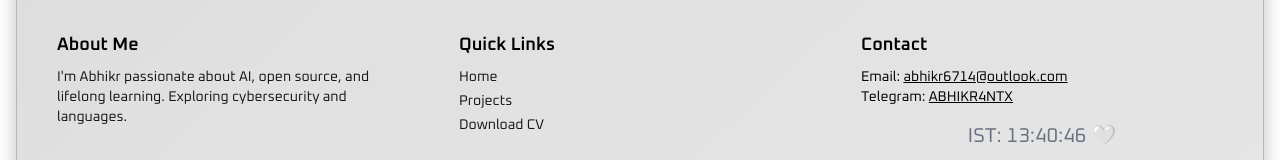
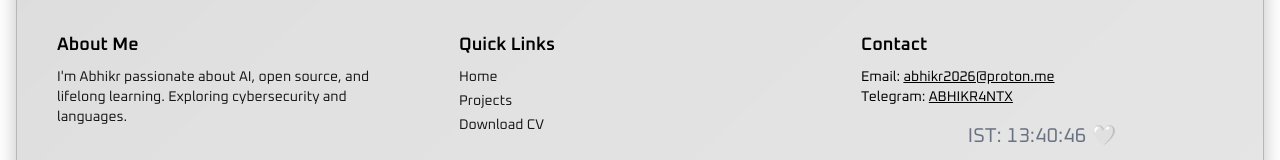
Before and after one commit to 0xabhikr/str, a Next.js app: page / in a window 1280 px wide. Shown: the part 1046-1206 px from the top of the page. Built offline with nearby package versions, Linux system fonts and the light colour scheme.

Commit message:
updated my email

```diff
--- a/app/cybernote/page.tsx
+++ b/app/cybernote/page.tsx
@@ -42,7 +42,7 @@ export default function AboutPage() {
           </div>
           <div>
             <h3 className="text-lg font-semibold mb-2">Contact</h3>
-            <p className="">Email: <a href="mailto:abhikr6714@outlook.com" className="underline">abhikr6714@outlook.com</a></p>
+            <p className="">Email: <a href="mailto:abhikr2026@proton.me" className="underline">abhikr2026@proton.me</a></p>
             <p className="">Telegram: <a href="https://t.me/AbhikrX" className="underline">AbhikrX</a></p>
             <div className="mt-2">
               <ISTClock></ISTClock>
@@ -57,7 +57,7 @@ export default function AboutPage() {
             <a href="https://t.me/AbhikrX" target="_blank" aria-label="Telegram"><FontAwesomeIcon icon={faTelegram} /></a>
             <a href="https://www.linkedin.com/in/0xabhikr" target="_blank" aria-label="LinkedIn"><FontAwesomeIcon icon={faLinkedin} /></a>
             <a href="https://x.com/Abhikr_X" target="_blank" aria-label="X"><FontAwesomeIcon icon={faXTwitter} /></a>
-            <a href="mailto:abhikr6714@outlook.com" target="_blank" aria-label="Email"><FontAwesomeIcon icon={faEnvelope} /></a>
+            <a href="mailto:abhikr2026@proton.me" target="_blank" aria-label="Email"><FontAwesomeIcon icon={faEnvelope} /></a>
           </div>
         </div>
       </Card>
--- a/app/friends/page.tsx
+++ b/app/friends/page.tsx
@@ -56,7 +56,7 @@ export default function FriendsPage() {
           </div>
           <div>
             <h3 className="text-lg font-semibold mb-2">Contact</h3>
-            <p className="">Email: <a href="mailto:abhikr6714@outlook.com" className="underline">abhikr6714@outlook.com</a></p>
+            <p className="">Email: <a href="mailto:abhikr2026@proton.me" className="underline">abhikr2026@proton.me</a></p>
             <p className="">Telegram: <a href="https://t.me/AbhikrX" className="underline">AbhikrX</a></p>
             <div className="mt-2">
               <ISTClock></ISTClock>
@@ -71,7 +71,7 @@ export default function FriendsPage() {
             <a href="https://t.me/AbhikrX" target="_blank" aria-label="Telegram"><FontAwesomeIcon icon={faTelegram} /></a>
             <a href="https://www.linkedin.com/in/0xabhikr" target="_blank" aria-label="LinkedIn"><FontAwesomeIcon icon={faLinkedin} /></a>
             <a href="https://x.com/Abhikr_X" target="_blank" aria-label="X"><FontAwesomeIcon icon={faXTwitter} /></a>
-            <a href="mailto:abhikr6714@outlook.com" target="_blank" aria-label="Email"><FontAwesomeIcon icon={faEnvelope} /></a>
+            <a href="mailto:abhikr2026@proton.me" target="_blank" aria-label="Email"><FontAwesomeIcon icon={faEnvelope} /></a>
           </div>
         </div>
       </Card>
--- a/app/page.tsx
+++ b/app/page.tsx
@@ -64,7 +64,7 @@ export default function HomePage() {
             <a href="https://github.com/0xabhikr" target="_blank"><FontAwesomeIcon icon={faGithub} /></a>
             <a href="https://t.me/ABHIKR4NTX" target="_blank"><FontAwesomeIcon icon={faTelegram} /></a>
             <a href="https://x.com/Abhikr_X" target="_blank"><FontAwesomeIcon icon={faXTwitter} /></a>
-            <a href="mailto:abhikr6714@outlook.com"><FontAwesomeIcon icon={faEnvelope} /></a>
+            <a href="mailto:abhikr2026@proton.me"><FontAwesomeIcon icon={faEnvelope} /></a>
           </div>
         </div>
         <Separator className="border-black/20 dark:border-white/30 relative z-10 border-t-2" />
@@ -96,7 +96,7 @@ export default function HomePage() {
 
           <div>
             <h3 className="text-lg font-semibold mb-2">Contact</h3>
-            <p>Email: <a href="mailto:abhikr6714@outlook.com" className="underline">abhikr6714@outlook.com</a></p>
+            <p>Email: <a href="mailto:abhikr2026@proton.me" className="underline">abhikr2026@proton.me</a></p>
             <p>Telegram: <a href="https://t.me/ABHIKR4NTX" className="underline">ABHIKR4NTX</a></p>
             <div className="mt-2">
               <ISTClock />
@@ -115,7 +115,7 @@ export default function HomePage() {
             <a href="https://github.com/0xabhikr" target="_blank"><FontAwesomeIcon icon={faGithub} /></a>
             <a href="https://t.me/ABHIKR4NTX" target="_blank"><FontAwesomeIcon icon={faTelegram} /></a>
             <a href="https://x.com/Abhikr_X" target="_blank"><FontAwesomeIcon icon={faXTwitter} /></a>
-            <a href="mailto:abhikr6714@outlook.com"><FontAwesomeIcon icon={faEnvelope} /></a>
+            <a href="mailto:abhikr2026@proton.me"><FontAwesomeIcon icon={faEnvelope} /></a>
           </div>
         </div>
 
--- a/app/projects/page.tsx
+++ b/app/projects/page.tsx
@@ -42,7 +42,7 @@ export default function ProjectsPage() {
           </div>
           <div>
             <h3 className="text-lg font-semibold mb-2">Contact</h3>
-            <p className="">Email: <a href="mailto:abhikr6714@outlook.com" className="underline">abhikr6714@outlook.com</a></p>
+            <p className="">Email: <a href="mailto:abhikr2026@proton.me" className="underline">abhikr2026@proton.me</a></p>
             <p className="">Telegram: <a href="https://t.me/AbhikrX" className="underline">AbhikrX</a></p>
             <div className="mt-2">
               <ISTClock></ISTClock>
@@ -57,7 +57,7 @@ export default function ProjectsPage() {
             <a href="https://t.me/AbhikrX" target="_blank" aria-label="Telegram"><FontAwesomeIcon icon={faTelegram} /></a>
             <a href="https://www.linkedin.com/in/0xabhikr" target="_blank" aria-label="LinkedIn"><FontAwesomeIcon icon={faLinkedin} /></a>
             <a href="https://x.com/Abhikr_X" target="_blank" aria-label="X"><FontAwesomeIcon icon={faXTwitter} /></a>
-            <a href="mailto:abhikr6714@outlook.com" target="_blank" aria-label="Email"><FontAwesomeIcon icon={faEnvelope} /></a>
+            <a href="mailto:abhikr2026@proton.me" target="_blank" aria-label="Email"><FontAwesomeIcon icon={faEnvelope} /></a>
           </div>
         </div>
       </Card>
```
